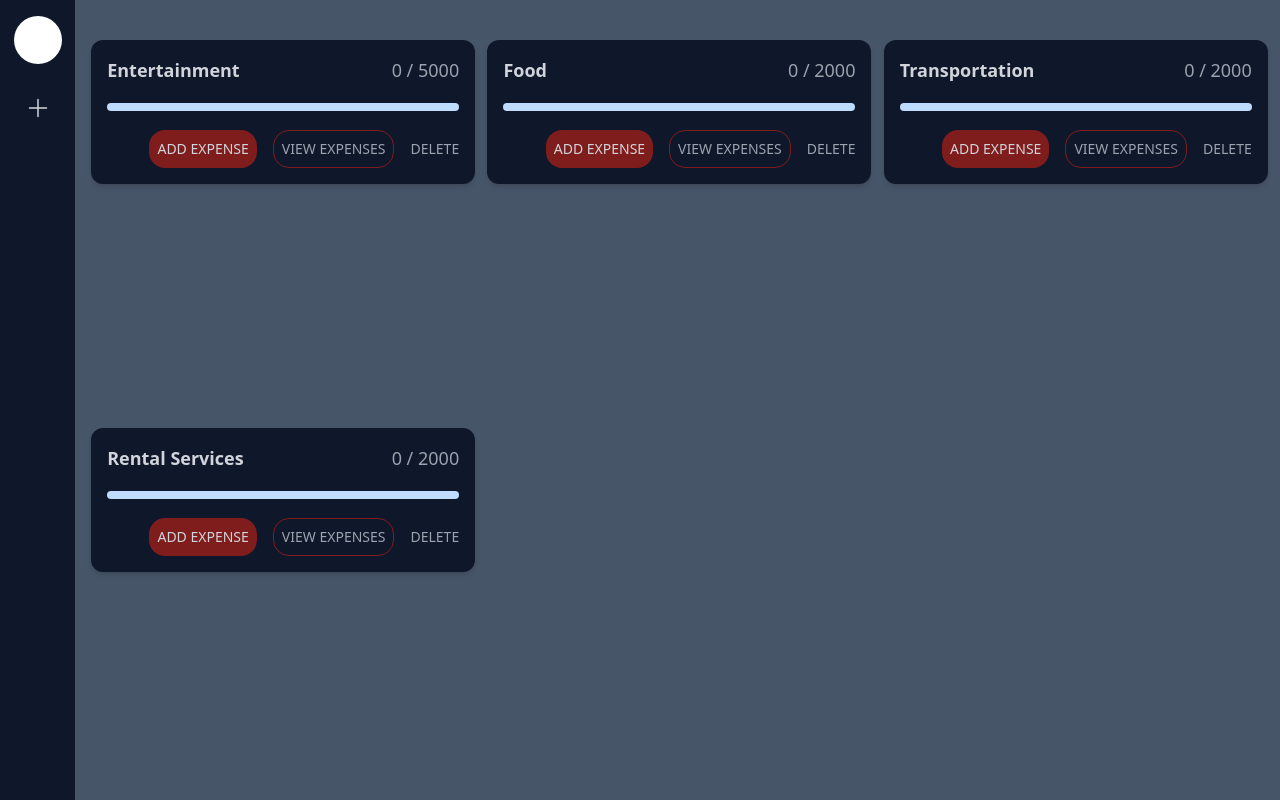
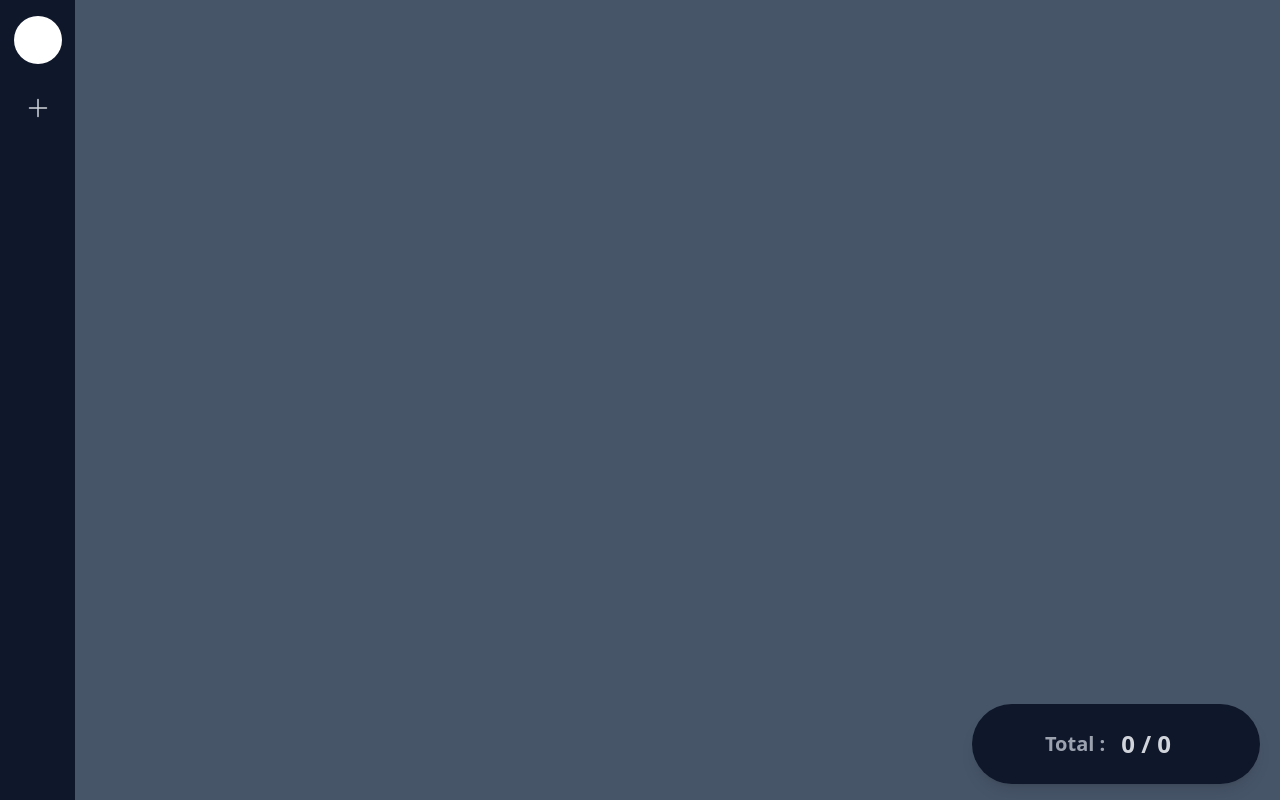
Before and after one commit to tingaz-2nye/budgetApp, a React (Vite) app: page / in a window 1280 px wide. Built offline with nearby package versions, Linux system fonts and the light colour scheme.

Commit message:
adding total budget and expenses overview element

```diff
--- a/src/App.jsx
+++ b/src/App.jsx
@@ -7,6 +7,7 @@ import ExpenseModal from './components/ExpenseModal';
 import SideBarNav from './components/SideBarNav';
 
 function App() {
+  const LOCAL_STORAGE_KEY = 'budgets';
   const [viewExpense, setViewExpense] = useState(false);
   const [addBudget, setAddBudget] = useState(false);
   const [addExpense, setAddExpense] = useState(false);
@@ -23,41 +24,47 @@ function App() {
   //   Amount: 0,
   //   budget_name: '',
   // });
-  const [budgets, setBudgets] = useState({
-    total: 2000,
-    month: 'Jan',
-    year: '2023',
-    budgets: [
-      {
-        id: uuidv4(),
-        title: 'Entertainment',
-        expenses: [],
-        budget_total: 5000,
-        expense_total: 0,
-      },
-      {
-        id: uuidv4(),
-        title: 'Food',
-        expenses: [],
-        budget_total: 2000,
-        expense_total: 0,
-      },
-      {
-        id: uuidv4(),
-        title: 'Transportation',
-        expenses: [],
-        budget_total: 2000,
-        expense_total: 0,
-      },
-      {
-        id: uuidv4(),
-        title: 'Rental Services',
-        expenses: [],
-        budget_total: 2000,
-        expense_total: 0,
-      },
-    ],
-  });
+  const [budgets, setBudgets] = useState(
+    JSON.parse(localStorage.getItem(LOCAL_STORAGE_KEY)) || []
+
+    // {
+    // total: 2000,
+    // month: 'Jan',
+    // year: '2023',
+    // budgets:
+
+    // [
+    // {
+    //   id: uuidv4(),
+    //   title: 'Entertainment',
+    //   expenses: [],
+    //   budget_total: 5000,
+    //   expense_total: 0,
+    // },
+    // {
+    //   id: uuidv4(),
+    //   title: 'Food',
+    //   expenses: [],
+    //   budget_total: 2000,
+    //   expense_total: 0,
+    // },
+    // {
+    //   id: uuidv4(),
+    //   title: 'Transportation',
+    //   expenses: [],
+    //   budget_total: 2000,
+    //   expense_total: 0,
+    // },
+    // {
+    //   id: uuidv4(),
+    //   title: 'Rental Services',
+    //   expenses: [],
+    //   budget_total: 2000,
+    //   expense_total: 0,
+    // },
+    // ]
+    // }
+  );
 
   const handleOpenViewExpenseModal = () => setViewExpense(true);
   const handleCloseViewExpenseModal = () => setViewExpense(false);
@@ -69,9 +76,8 @@ function App() {
   const addSum = ({ budgetID, amount = 0, id = 0, isSum = true }) => {
     let sum = 0;
 
-    const expenses = budgets.budgets.filter(
-      (budget) => budget.id === budgetID
-    )[0]?.expenses;
+    const expenses = budgets.filter((budget) => budget.id === budgetID)[0]
+      ?.expenses;
 
     if (!isSum) {
       const newExpenses = expenses.filter((expense) => expense.id !== id);
@@ -88,20 +94,36 @@ function App() {
     return sum + parseFloat(amount);
   };
 
+  const overallBudgetTotal = () => {
+    let sum = 0;
+
+    for (const n of budgets) {
+      sum += parseFloat(n.budget_total);
+    }
+
+    return sum;
+  };
+  const overallExpenseTotal = () => {
+    let sum = 0;
+
+    for (const n of budgets) {
+      sum += parseFloat(n.expense_total);
+    }
+
+    return sum;
+  };
+
   const handleAddBudgetForm = (formValues) => {
     const { name, amount } = formValues;
     const obj = {
       id: uuidv4(),
       title: name,
       expenses: [],
-      budget_total: amount,
+      budget_total: parseFloat(amount),
       expense_total: 0,
     };
 
-    setBudgets({
-      ...budgets,
-      ['budgets']: [...budgets.budgets, obj],
-    });
+    setBudgets([...budgets, obj]);
     handleCloseAddBudgetModal();
   };
 
@@ -116,9 +138,8 @@ function App() {
 
     const sum = addSum({ budgetID, amount });
 
-    setBudgets({
-      ...budgets,
-      ['budgets']: budgets.budgets.map((budget) => {
+    setBudgets(
+      budgets.map((budget) => {
         return budget.id === budgetID
           ? {
               ...budget,
@@ -126,23 +147,19 @@ function App() {
               ['expense_total']: sum,
             }
           : budget;
-      }),
-    });
-
+      })
+    );
     handleCloseAddExpenseModal();
   };
 
   const handleDeleteExpense = (id, budgetID) => {
-    const expense = budgets.budgets.filter(
-      (budget) => budget.id === budgetID
-    )[0];
+    const expense = budgets.filter((budget) => budget.id === budgetID)[0];
     const expenses = expense.expenses.filter((exp) => exp.id !== id);
 
     const sum = addSum({ budgetID, isSum: false, id });
 
-    setBudgets({
-      ...budgets,
-      ['budgets']: budgets.budgets.map((budget) => {
+    setBudgets(
+      budgets.map((budget) => {
         return budget.id === budgetID
           ? {
               ...budget,
@@ -150,29 +167,28 @@ function App() {
               ['expense_total']: sum,
             }
           : budget;
-      }),
-    });
+      })
+    );
   };
 
   const handleDeleteBudget = (id) => {
-    const newBudgets = budgets.budgets.filter((budget) => budget.id !== id);
-    setBudgets({
-      ...budgets,
-      ['budgets']: newBudgets,
-    });
+    const newBudgets = budgets.filter((budget) => budget.id !== id);
+    setBudgets(newBudgets);
   };
 
-  useEffect(() => {}, []);
+  useEffect(() => {
+    localStorage.setItem(LOCAL_STORAGE_KEY, JSON.stringify(budgets));
+  }, [budgets]);
 
   return (
     <>
-      <div className="bg-slate-800 w-screen h-screen overflow-x-hidden flex justify-start">
+      <div className="bg-slate-800 w-screen min-h-screen overflow-x-hidden flex justify-start">
         <SideBarNav handleOpenBudgetModal={handleOpenAddBudgetModal} />
 
-        <div className="w-full bg-slate-600 grid grid-cols-3 gap-4 pt-10 px-4">
-          {budgets.budgets.map((budget, index) => (
+        <div className="w-full h-auto pb-20 bg-slate-600 grid grid-cols-1 md:grid-cols-2 lg:grid-cols-3 gap-y-4 gap-x-3 pt-10 px-4 overflow-x-hidden">
+          {budgets.map((budget, index) => (
             <BudgetCard
-              key={budget.id}
+              key={index}
               budget={budget}
               handleOpenView={handleOpenViewExpenseModal}
               handleOpenAdd={handleOpenAddExpenseModal}
@@ -181,12 +197,15 @@ function App() {
             />
           ))}
         </div>
+
+        <div className="w-72 h-20 rounded-full bg-slate-900 fixed bottom-4 right-5 shadow-lg text-gray-400 justify-center flex items-center px-4 text-xl font-bold">
+          <div>Total :</div>
+          <div className="px-4 text-2xl text-gray-300">{`${overallExpenseTotal()} / ${overallBudgetTotal()}`}</div>
+        </div>
         <ExpenseModal
           open={viewExpense}
           handleCloseModal={handleCloseViewExpenseModal}
-          expenses={budgets.budgets.filter(
-            (budget) => budget.id === expenseCategory
-          )}
+          expenses={budgets.filter((budget) => budget.id === expenseCategory)}
           handleDeleteExpense={handleDeleteExpense}
         />
         <AddBudgetModal
@@ -197,10 +216,8 @@ function App() {
         <AddExpenseModal
           open={addExpense}
           handleSubmit={handleAddExpenseForm}
-          budgets={budgets.budgets}
-          expense={
-            budgets.budgets.filter((budget) => budget.id === expenseCategory)[0]
-          }
+          budgets={budgets}
+          expense={budgets.filter((budget) => budget.id === expenseCategory)[0]}
           handleCloseModal={handleCloseAddExpenseModal}
         />
       </div>
```
